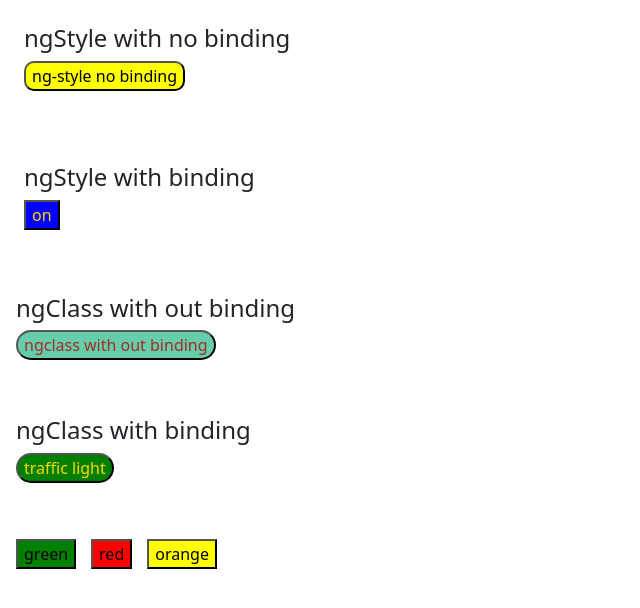
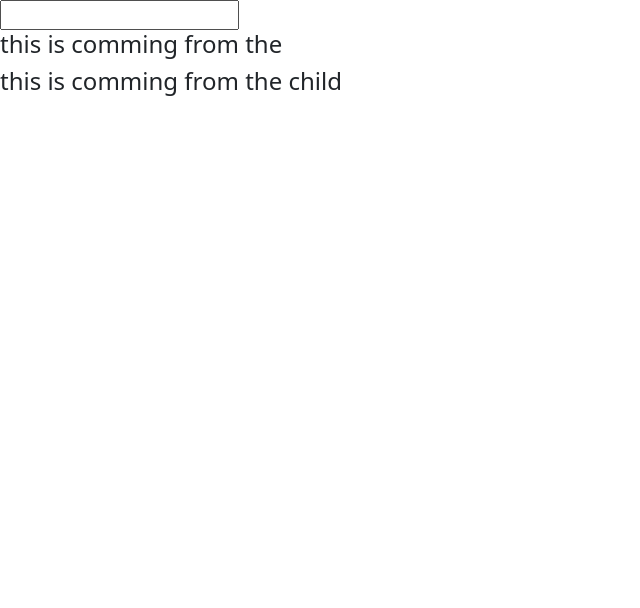
Before and after one commit to mahendrapmisard/Angular-prac, an Angular app: page / in a window 1280 px wide. Shown: the top 608 px of the page, without its empty margins (0-640 px from the left). Built offline with nearby package versions, Linux system fonts and the light colour scheme.

Commit message:
@input and input signal is done

```diff
--- a/src/app/app.html
+++ b/src/app/app.html
@@ -1,4 +1,5 @@
 <!-- <app-viewparentcomponent></app-viewparentcomponent> -->
-<app-second></app-second>
+<!-- <app-second></app-second> -->
 <!-- <app-first></app-first> -->
 <!-- <app-powerbill></app-powerbill> -->
+<app-input-parent></app-input-parent>
--- a/src/app/app.ts
+++ b/src/app/app.ts
@@ -5,10 +5,11 @@ import { NgStyle } from '@angular/common';
 import { Viewparentcomponent } from './viewparentcomponent/viewparentcomponent';
 import { Second } from './second/second';
 import { Powerbill } from './powerbill/powerbill';
+import { InputParent } from './input-parent/input-parent';
 
 @Component({
   selector: 'app-root',
-  imports: [RouterOutlet, First, NgStyle, Second, First,Powerbill],
+  imports: [RouterOutlet, First, NgStyle, Second, First,Powerbill, InputParent],
   templateUrl: './app.html',
   styleUrl: './app.css',
 })
--- /dev/null
+++ b/src/app/input-child/input-child.html
@@ -0,0 +1,4 @@
+<!-- <p>input-child works!</p> -->
+<h4>this is comming from the  {{ username }}</h4>
+
+<h4>this is comming from the child {{ empname() }}</h4>
--- /dev/null
+++ b/src/app/input-child/input-child.ts
@@ -0,0 +1,17 @@
+import { Component, input, Input, Output } from '@angular/core';
+
+@Component({
+  selector: 'app-input-child',
+  imports: [],
+  templateUrl: './input-child.html',
+  styleUrl: './input-child.css',
+})
+export class InputChild {
+
+
+  @Input() username :string = "";
+
+  empname = input<string>('')
+
+  // @Output() salary = 'high';
+}
--- /dev/null
+++ b/src/app/input-parent/input-parent.html
@@ -0,0 +1,8 @@
+<!-- <p>input-parent works!</p> -->
+<!-- <h2 #usersname>mahendra</h2> -->
+<input type="text" [(ngModel)]="empname" />
+<app-input-child [empname]="empname" [username]="empname" ></app-input-child>
+
+<h4>{{ empsalary }}</h4>
+
+<!-- <app-input-child [username]="empname"></app-input-child> -->
--- /dev/null
+++ b/src/app/input-parent/input-parent.ts
@@ -0,0 +1,16 @@
+import { Component } from '@angular/core';
+import { InputChild } from '../input-child/input-child';
+import { CommonModule } from '@angular/common';
+import { FormsModule } from '@angular/forms';
+
+@Component({
+  selector: 'app-input-parent',
+  imports: [InputChild, CommonModule, FormsModule],
+  templateUrl: './input-parent.html',
+  styleUrl: './input-parent.css',
+})
+export class InputParent {
+  empname = '';
+
+  empsalary = '';
+}
```
Also changed, not shown: src/app/input-child/input-child.css (added), src/app/input-parent/input-parent.css (added), 2 other files (tests, documents, lock files or other folders).
